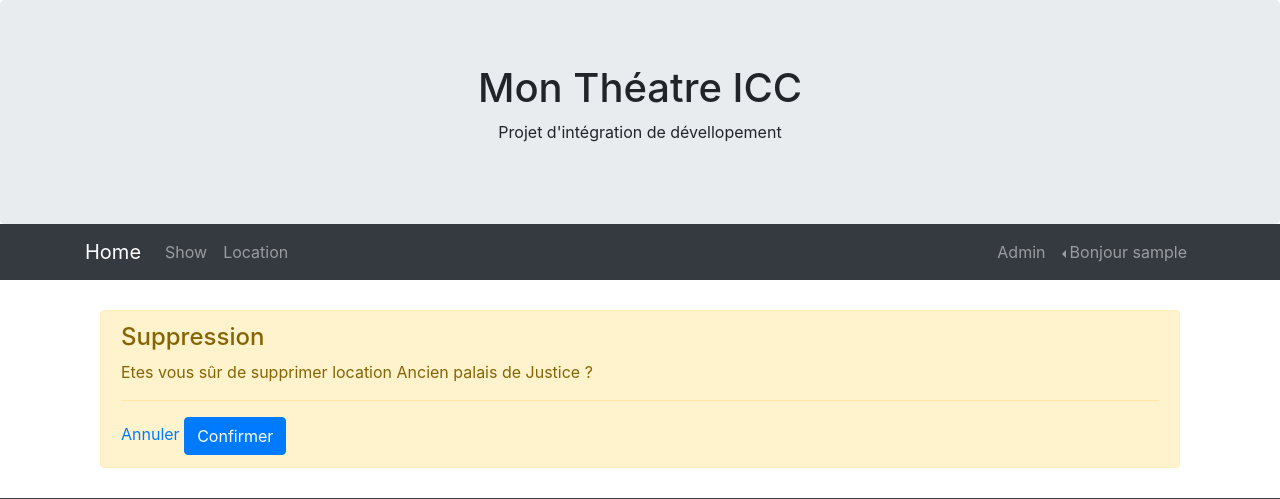
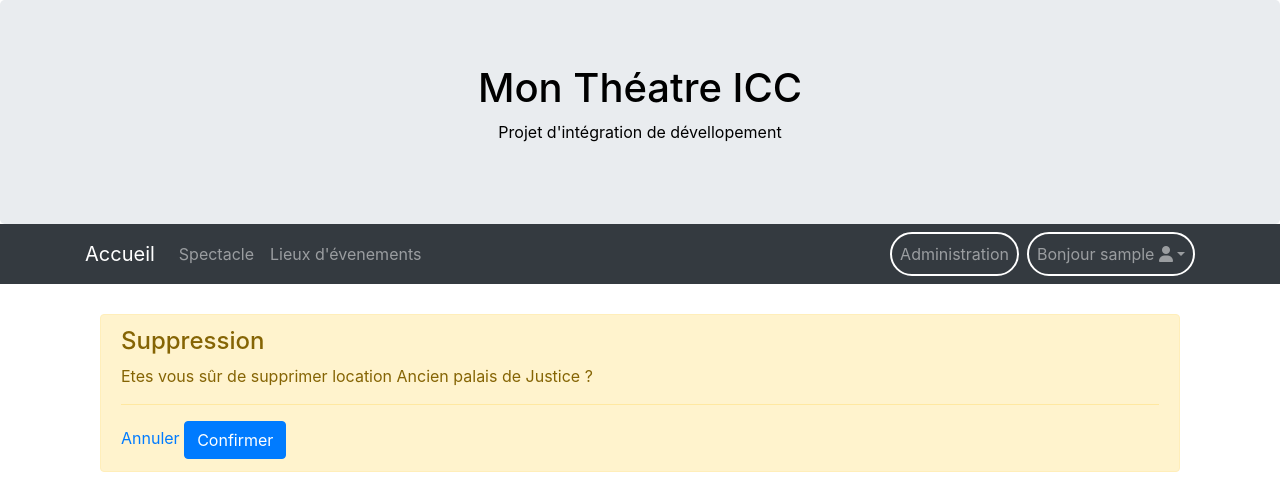
Before and after one commit to fernandomiron/projet-integration-2020, a Django app: page /location/delete/9/ in a window 1280 px wide. Shown: the top 499 px of the page. Run offline with Django 3.2, Linux system fonts and the light colour scheme; the visitor is signed in with stand-in values (Sample User, id 1); data comes from the database, SQL or seed files in the repository; parts of the project's set-up code (start-up, migrations or seed data) failed here and were passed over; some libraries are stand-ins or nearby versions.

Commit message:
nav custom

```diff
--- a/reservations/static/css/style.css
+++ b/reservations/static/css/style.css
@@ -109,3 +109,13 @@
     color: #777;
   }
 }
+
+
+
+@media (min-width: 992px) {
+  .nav-icc {
+    border: 2px solid;
+    border-color:white;
+    border-radius:30px;
+  }
+}
--- a/reservations/templates/base.html
+++ b/reservations/templates/base.html
@@ -44,47 +44,48 @@ img {
 <body>
 <!-- Jumbotron Header -->
 <header>
-    <div class="jumbotron text-center" style="margin-bottom:0">
-        <h1>Mon Théatre ICC</h1>
-        <p>Projet d'intégration de dévellopement</p>
-    </div>
+    <a href="{% url 'home' %}" style="text-decoration:none;color:black;">
+        <div class="jumbotron text-center" style="margin-bottom:0">
+            <h1>Mon Théatre ICC</h1>
+            <p>Projet d'intégration de dévellopement</p>
+        </div>
+    </a>
     <!-- Navigation -->
-    <nav class="navbar navbar-expand-sm bg-dark navbar-dark sticky-top">
+    <nav class="navbar sticky-top navbar-expand-lg bg-dark navbar-dark ">
         <div class="container">
-        <a class="navbar-brand" href="{% url 'home' %}">Home</a>
+        <a class="navbar-brand" href="{% url 'home' %}">Accueil</a>
         <button class="navbar-toggler" data-target="#collapsibleNavbar" data-toggle="collapse" type="button">
             <span class="navbar-toggler-icon"></span>
         </button>
         <div class="collapse navbar-collapse" id="collapsibleNavbar">
             <ul class="navbar-nav">
                 <li class="nav-item">
-                    <a class="nav-link" href="{% url 'show' %}">Show</a>
+                    <a class="nav-link" href="{% url 'show' %}">Spectacle</a>
                 </li>
                 <li class="nav-item">
-                    <a class="nav-link" href="{% url 'LocationListView' %}">Location</a>
+                    <a class="nav-link" href="{% url 'LocationListView' %}">Lieux d'évenements</a>
                 </li>
             </ul>
             <ul class="navbar-nav ml-auto">
                 {% if user.is_staff %}
-                <li class="nav-item">
-                    <a class="nav-link" href="{% url 'admin:index' %}">Admin</a>
+                <li class="nav-item mr-2 nav-icc">
+                    <a class="nav-link" href="{% url 'admin:index' %}">Administration</a>
                 </li>
                 {% endif %}
                 {% if user.is_authenticated %}
-                <li class="nav-item dropdown dropleft">
-                    <a class="nav-link dropdown-toggle" data-toggle="dropdown" href="#">Bonjour {{ user.username }}</a>
+                <li class="nav-item dropdown nav-icc">
+                    <a class="nav-link dropdown-toggle" data-toggle="dropdown" href="#">Bonjour {{ user.username }} <i class="fas fa-user"></i></a>
                     <div class="dropdown-menu">
-                        <a class="dropdown-item" href="{% url 'profile' %}">Mon profile</a>
-                        <a class="dropdown-item" href="#">Mes reservation</a>
-                        <a class="dropdown-item" href="{% url 'logout'%}">logout</a>
+                        <a class="dropdown-item" href="{% url 'profile' %}">Mes reservations</a>
+                        <a class="dropdown-item" href="{% url 'logout'%}">Se déconnecter <i class="fas fa-sign-out-alt"></i></a>
                     </div>
                 </li>
                 {% else %}
                 <li class="nav-item">
                     <a class="nav-link" href="{% url 'register' %}">Vous n'avez pas encore de compte ?</a>
                 </li>
-                <li class="nav-item ">
-                    <a class="nav-link" href="{% url 'login' %}">login <i class="fas fa-user"></i></a>
+                <li class="nav-item nav-icc">
+                    <a class="nav-link" href="{% url 'login' %}">Se connecter <i class="fas fa-user"></i></a>
                 </li>
                 {% endif %}
             </ul>
```
